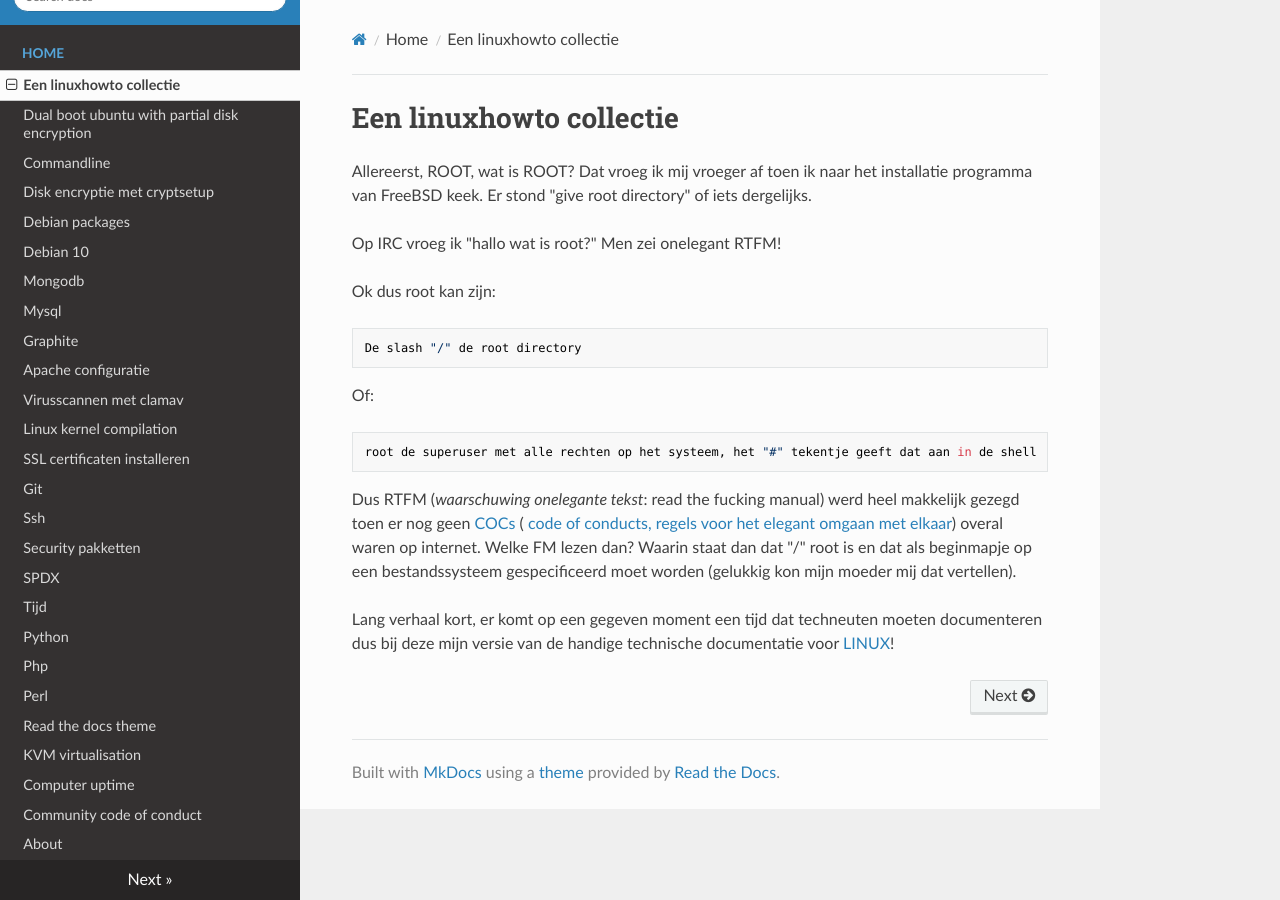
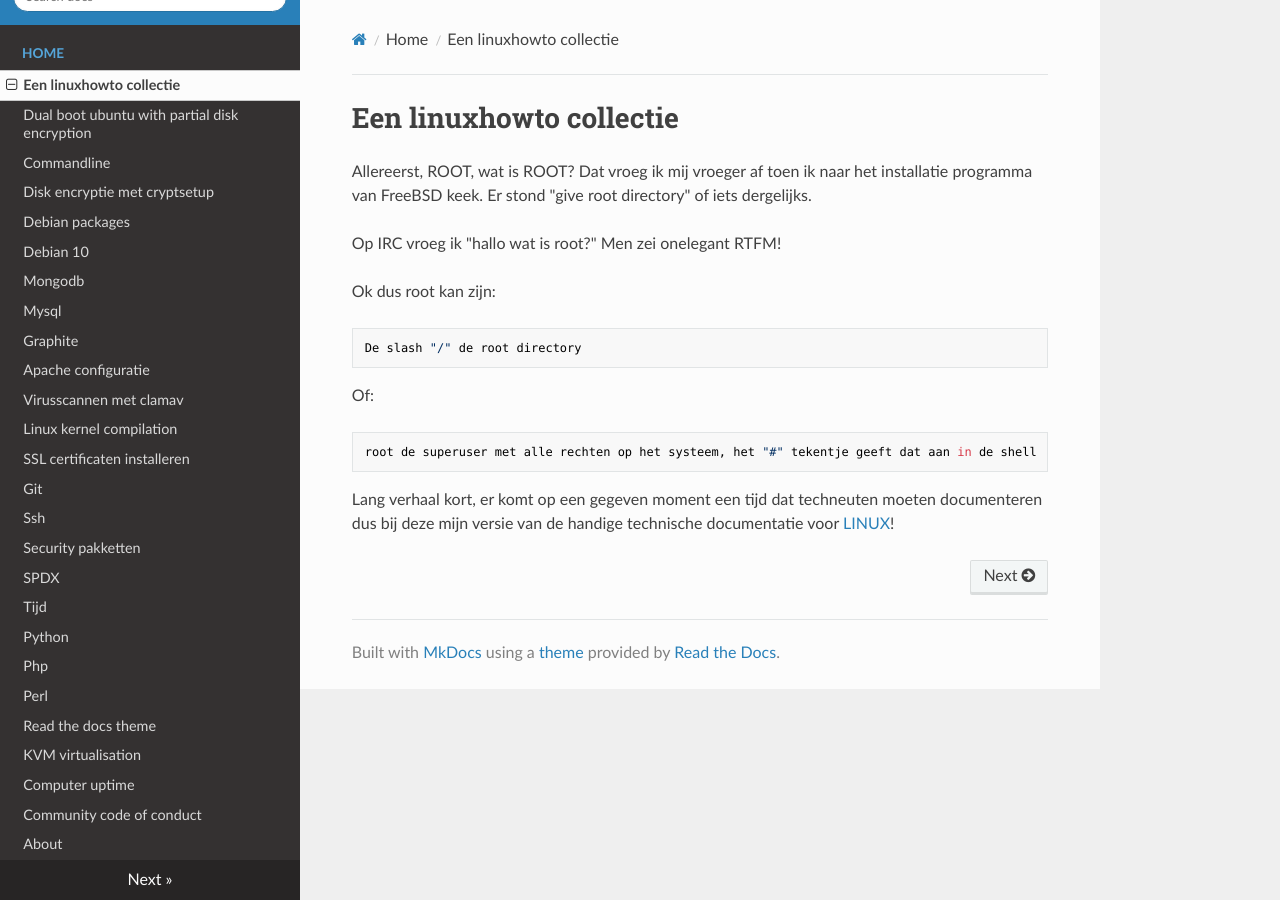
Before and after one commit to MatthewBuchananAstley/linuxhowto, an MkDocs documentation site: the page built from docs/index.md, in a window 1280 px wide. Built offline with MkDocs 1.6.1, drawn with Linux system fonts in a browser that asks for light colours; nearby versions of some CDN libraries.

Commit message:
adjusted intro text

```diff
--- a/docs/index.md
+++ b/docs/index.md
@@ -13,6 +13,4 @@ Of:
     root de superuser met alle rechten op het systeem, het "#" tekentje geeft dat aan in de shell
 
 
-Dus RTFM (*waarschuwing onelegante tekst*: read the fucking manual) werd heel makkelijk gezegd toen er nog geen <a href="https://www.contributor-covenant.org/">COCs </a> ( <a href="https://www.contributor-covenant.org/">code of conducts, regels voor het elegant omgaan met elkaar</a>) overal waren op internet. Welke FM lezen dan?  Waarin staat dan dat "/" root is en dat als beginmapje op een bestandssysteem gespecificeerd moet worden (gelukkig kon mijn moeder mij dat vertellen).
-
 Lang verhaal kort, er komt op een gegeven moment een tijd dat techneuten moeten documenteren dus bij deze mijn versie van de handige technische documentatie voor <a href="https://kernel.org">LINUX</a>!
```
